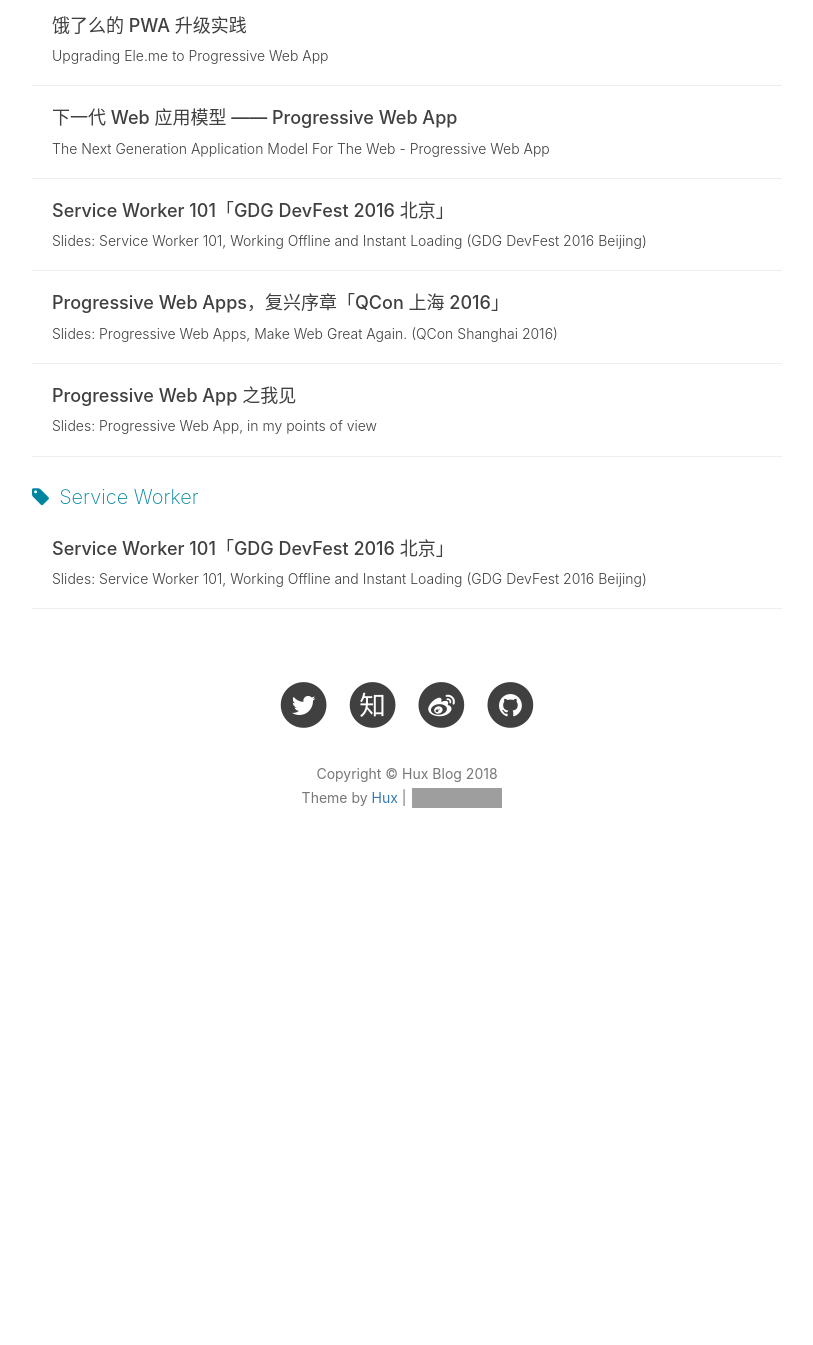
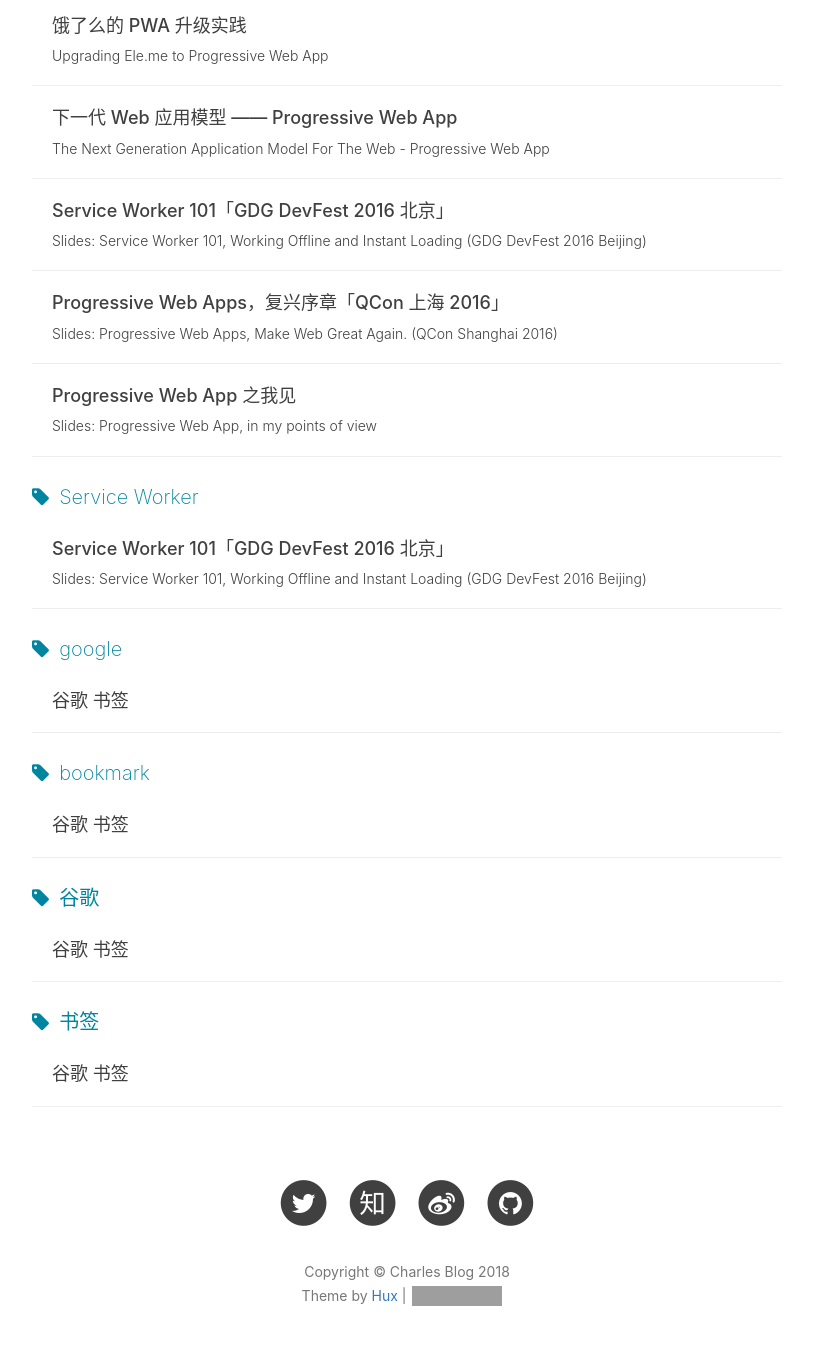
Before and after one commit to weichen0827/weichen0827.github.io, a Jekyll site: the page built from tags.html, in a window 1280 px wide and 1400 px high, scrolled down 8173 px. Shown: the top 1345 px of the window, without its empty margins (233-1046 px from the left). Built offline with Jekyll 4.4.1, drawn with Linux system fonts in a browser that asks for light colours; nearby versions of some CDN libraries; comment, search, counter and statistics services are not loaded; before the commit the page ends 9075 px from its top, so only the background shows below that; some of the changed text lies outside the part shown; grey boxes are pictures that could not be loaded.

Commit message:
modify the title

```diff
--- a/_config.yml
+++ b/_config.yml
@@ -1,8 +1,8 @@
 # Site settings
-title: Hux Blog
-SEOTitle: 黄玄的博客 | Hux Blog
+title: Charles Blog
+SEOTitle: Charles的博客 | Charles Blog
 header-img: img/home-bg.jpg
-email: huxpro@gmail.com
+email: charleslyang@gmail.com
 description: "关于前端与设计、黑客与画家 | 黄玄，Web & Mobile Lover，Software Engineer，UX Designer | 这里是 @Hux黄玄 的个人博客，与你一起发现更大的世界。"
 keyword: "黄玄, Hux黄玄, Hux, 鬼栈, huxpro, @huxpro, 黄玄的博客, Hux Blog, 博客, 个人网站, 互联网, Web, JavaScript, 前端, 设计"
 url: "https://huangxuan.me"              # your host, for absolute URL
--- a/_posts/2018-04-04-google-bookmarkd.md
+++ b/_posts/2018-04-04-google-bookmarks.md
@@ -1,9 +1,23 @@
+---
+layout:     post
+title:      "谷歌 书签 "
+subtitle:   ""
+date:       2018-04-04
+author:     "charles"
+header-img: ""
+tags:
+    - google
+    - bookmark
+    - 谷歌
+    - 书签
+---
+
+
 # Bookmarks
 
 [TOC]
 
 ### Temp
-
 - [Mediawiki中文技术论坛 mediawiki论坛|mediawiki插件 - Powered by Discuz!](http://www.mediawiki.info/)
 - [mediawiki的管理与使用 - fandyst - 博客园](https://www.cnblogs.com/ToDoToTry/p/4475067.html)
 - [我的笔记文档版本控制系统-MediaWiki-安装/基本设置 - snowsolf - 博客园](https://www.cnblogs.com/snowsolf/p/MediaWiki.html)
```
